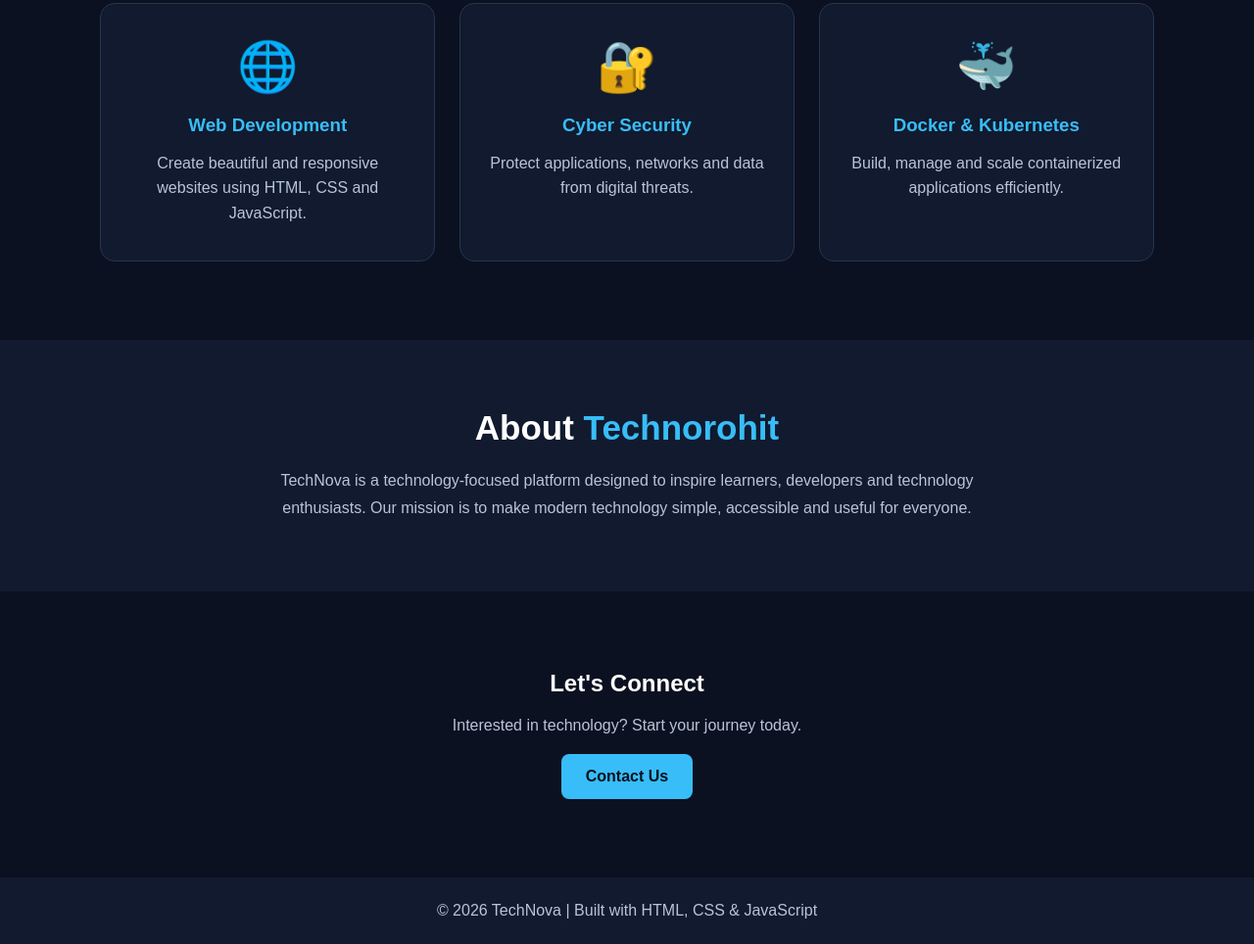
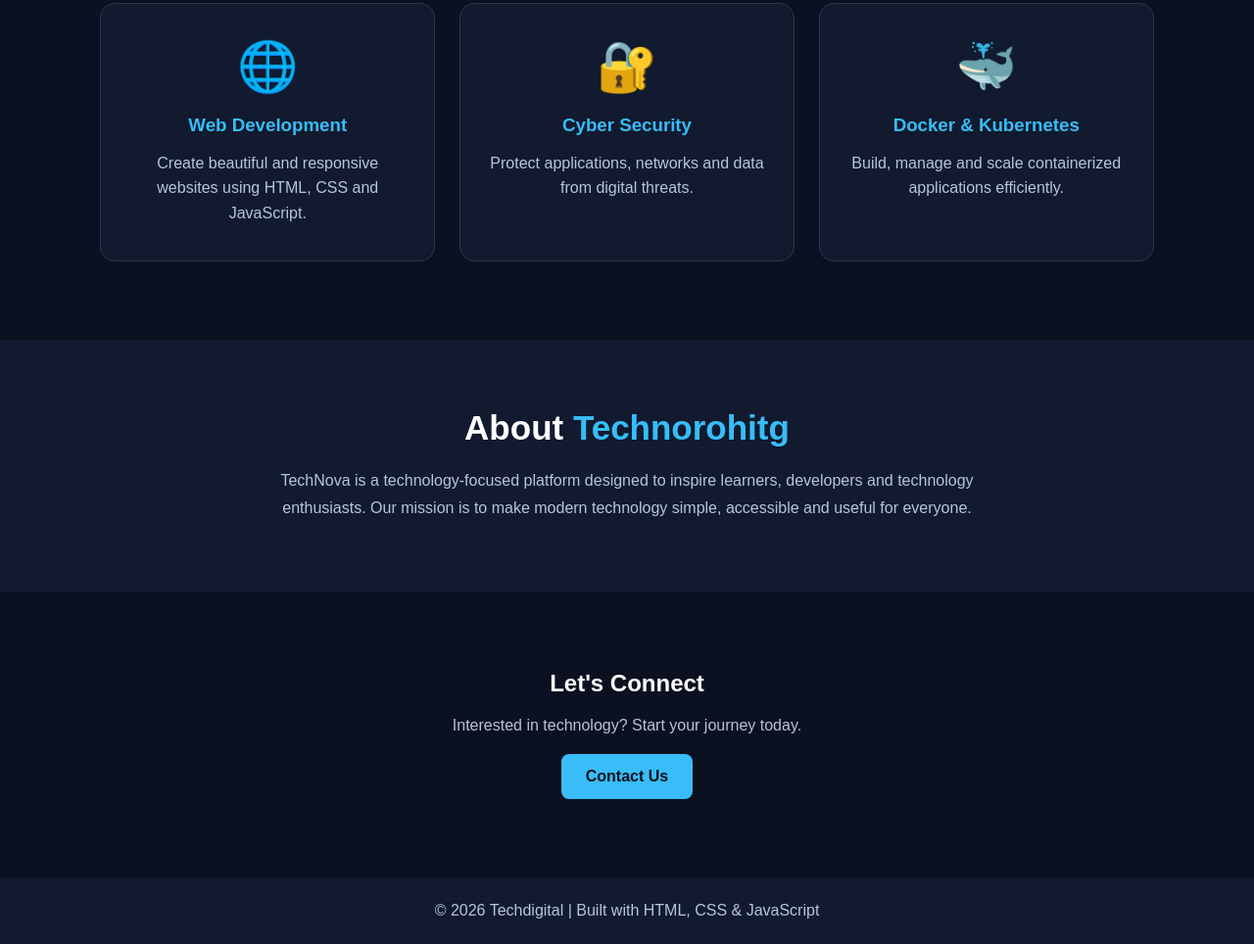
Before and after one commit to rohitaws58/my_portfolioweb, a plain HTML site: page index.html in a window 1280 px wide. Shown: the part 1247-2211 px from the top of the page at 98% size. Drawn offline with Linux system fonts and the light colour scheme.

Commit message:
change footer

```diff
--- a/index.html
+++ b/index.html
@@ -405,7 +405,7 @@
     <!-- About Section -->
     <section class="about" id="about">
 
-        <h2>About <span style="color:#38bdf8">Technorohit</span></h2>
+        <h2>About <span style="color:#38bdf8">Technorohitg</span></h2>
 
         <p>
             TechNova is a technology-focused platform designed to
@@ -434,7 +434,7 @@
     <!-- Footer -->
     <footer>
         <p>
-            © 2026 TechNova | Built with HTML, CSS & JavaScript
+            © 2026 Techdigital | Built with HTML, CSS & JavaScript
         </p>
     </footer>
 
```
